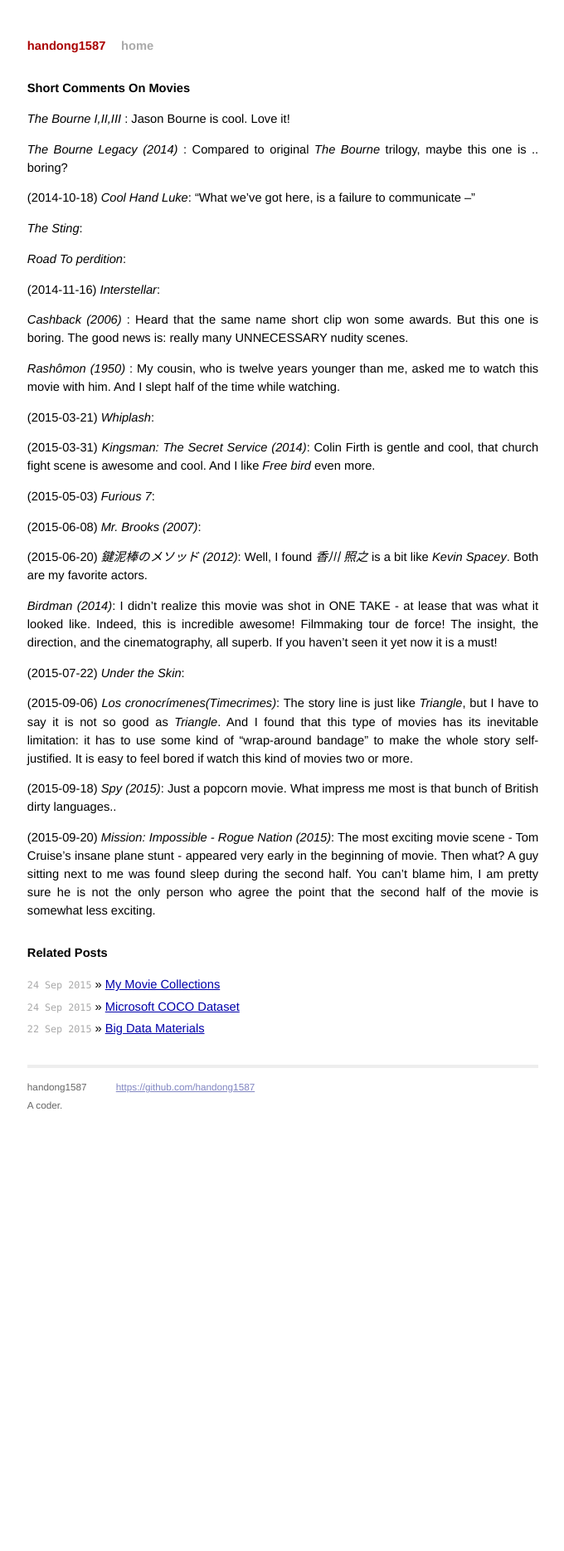
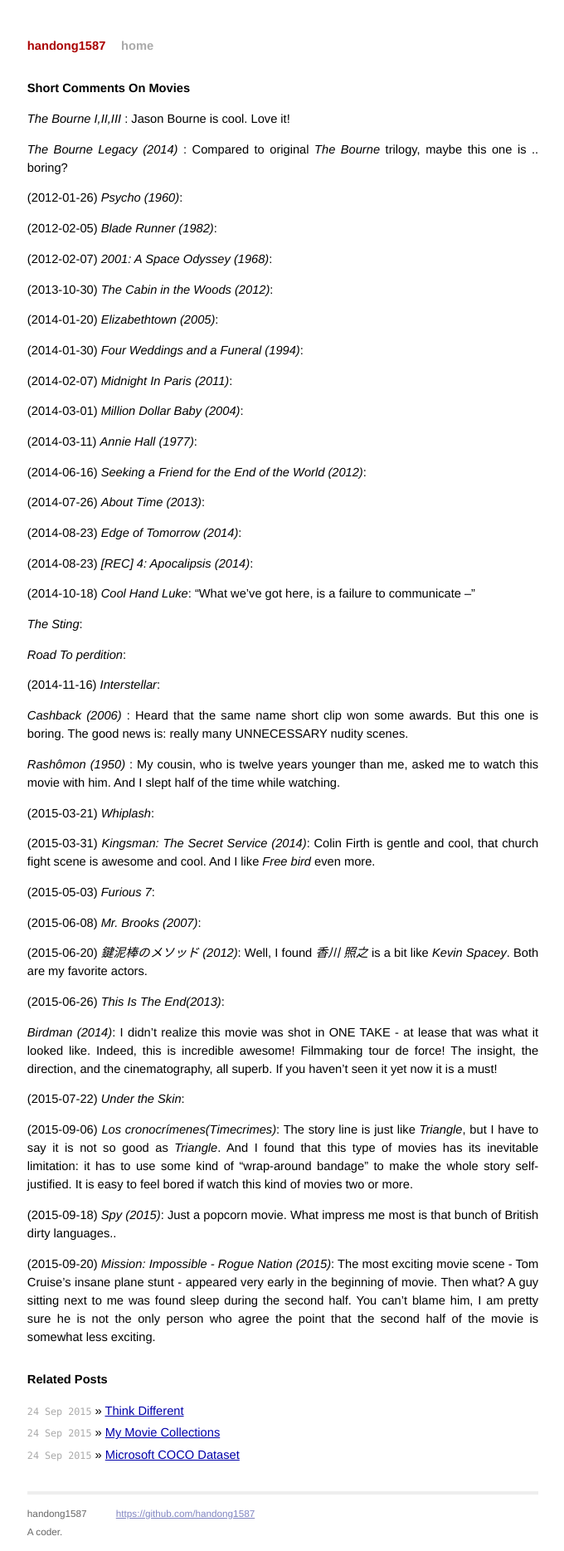
Before and after one commit to handong1587/handong1587.github.io, a Jekyll site: the page built from _posts/leisure/2015-08-29-short-comments-on-movies.md, in a window 1280 px wide. Shown: the whole page at 83% size, without its empty margins (299-979 px from the left). Built offline with Jekyll 4.4.1, drawn with Linux system fonts in a browser that asks for light colours; Markdown is read by kramdown in place of the engine named in the settings; comment, search, counter and statistics services are not loaded; before the commit the page ends 1355 px from its top, so only the background shows below that.

Commit message:
update md

```diff
--- a/_posts/leisure/2015-08-29-short-comments-on-movies.md
+++ b/_posts/leisure/2015-08-29-short-comments-on-movies.md
@@ -10,6 +10,32 @@
 *The Bourne I,II,III* : Jason Bourne is cool. Love it!
 
 *The Bourne Legacy (2014)* : Compared to original *The Bourne* trilogy, maybe this one is .. boring?
+
+(2012-01-26) *Psycho (1960)*:
+
+(2012-02-05) *Blade Runner (1982)*:
+
+(2012-02-07) *2001: A Space Odyssey (1968)*:
+
+(2013-10-30) *The Cabin in the Woods (2012)*:
+
+(2014-01-20) *Elizabethtown (2005)*:
+
+(2014-01-30) *Four Weddings and a Funeral (1994)*:
+
+(2014-02-07) *Midnight In Paris (2011)*:
+
+(2014-03-01) *Million Dollar Baby (2004)*:
+
+(2014-03-11) *Annie Hall (1977)*:
+
+(2014-06-16) *Seeking a Friend for the End of the World (2012)*:
+
+(2014-07-26) *About Time (2013)*:
+
+(2014-08-23) *Edge of Tomorrow (2014)*:
+
+(2014-08-23) *[REC] 4: Apocalipsis (2014)*:
 
 (2014-10-18) *Cool Hand Luke*: "What we've got here, is a failure to communicate --"
 
@@ -34,6 +60,8 @@
 
 (2015-06-20) *鍵泥棒のメソッド (2012)*: Well, I found *香川 照之* is a bit like *Kevin Spacey*. Both are my favorite actors.
 
+(2015-06-26) *This Is The End(2013)*:
+
 *Birdman (2014)*: I didn't realize this movie was shot in ONE TAKE - at lease that was what it looked like. Indeed, this is incredible awesome! Filmmaking tour de force! The insight, the direction, and the cinematography, all superb. If you haven't seen it yet now it is a must!
 
 (2015-07-22) *Under the Skin*:
```
Also changed, not shown: _posts/deep_learning/2015-08-27-deep-learning-materials.md (+11 -5 lines), _posts/reading_and_thoughts/2015-09-24-think-different.md (added, +12 -0 lines).
